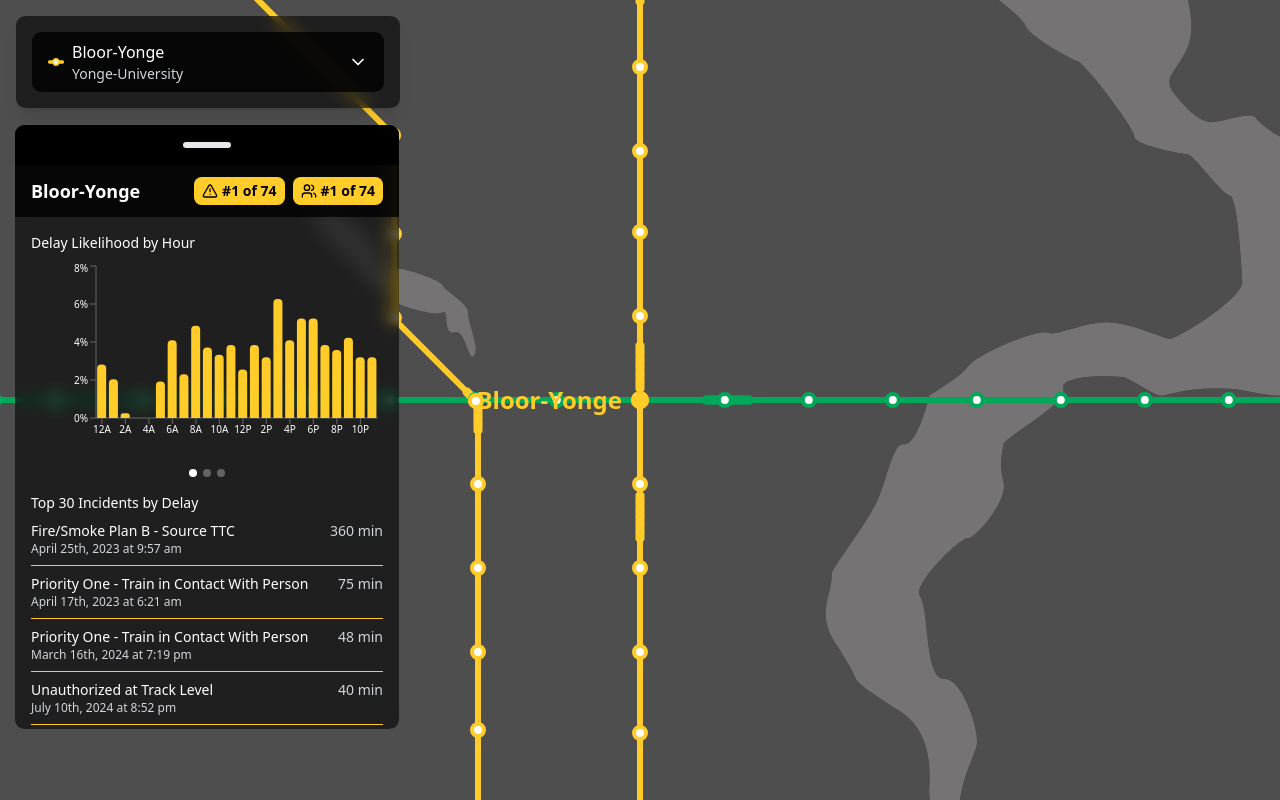
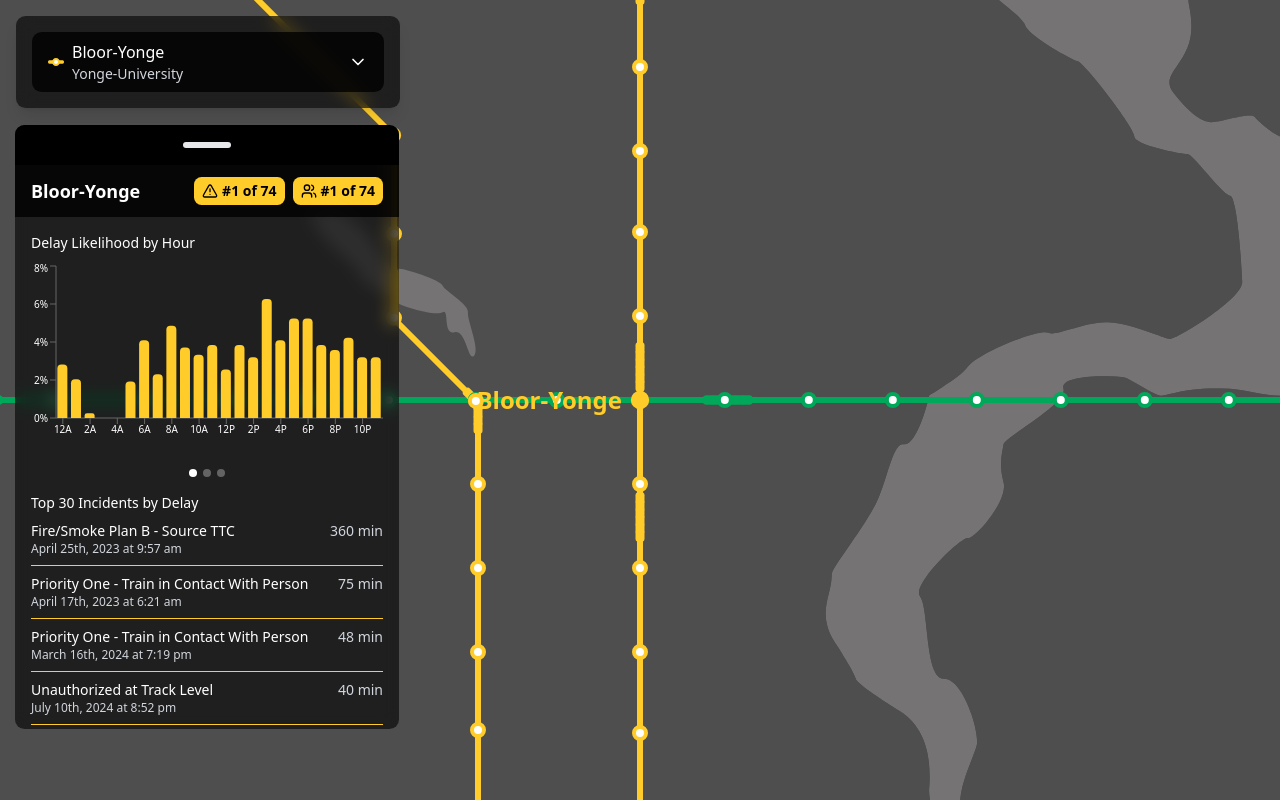
Before and after one commit to eriklangille/ttc_stats, a React (Vite) app: page / in a window 1280 px wide. Built offline with nearby package versions, Linux system fonts and the light colour scheme.

Commit message:
chart fixes

```diff
--- a/src/components/StationDelayChart.tsx
+++ b/src/components/StationDelayChart.tsx
@@ -16,7 +16,7 @@
   return (
     <div className="h-48 mb-4">
       <ResponsiveContainer width="100%" height="100%">
-        <BarChart data={delayLikelihood} margin={{ top: 5, right: 5, left: 5, bottom: 5 }}>
+        <BarChart data={delayLikelihood} margin={{ top: 5, right: 0, left: -35, bottom: 5 }}>
           <XAxis
             dataKey="hour"
             tick={{ fontSize: 10, fill: 'white' }}
```
Also changed, not shown: src/components/StationIncidentChart.tsx (+0 -10 lines).
